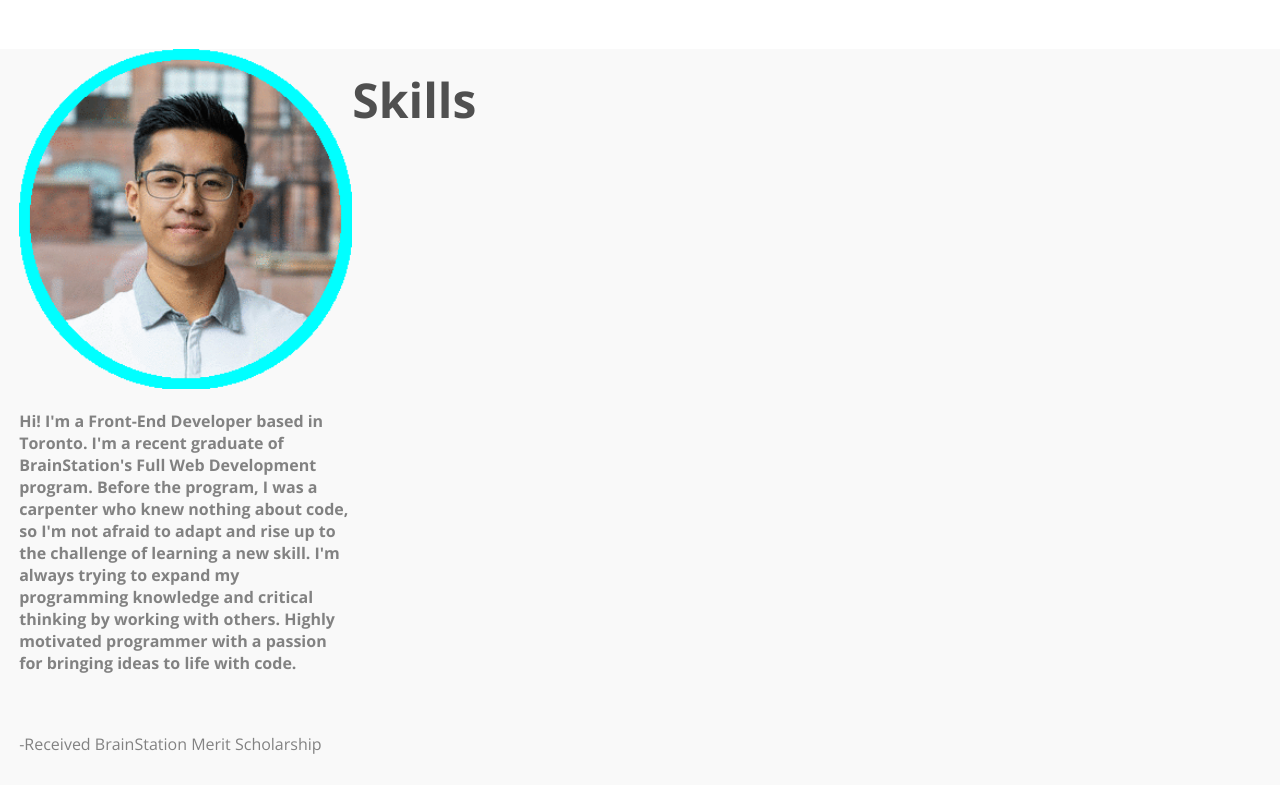
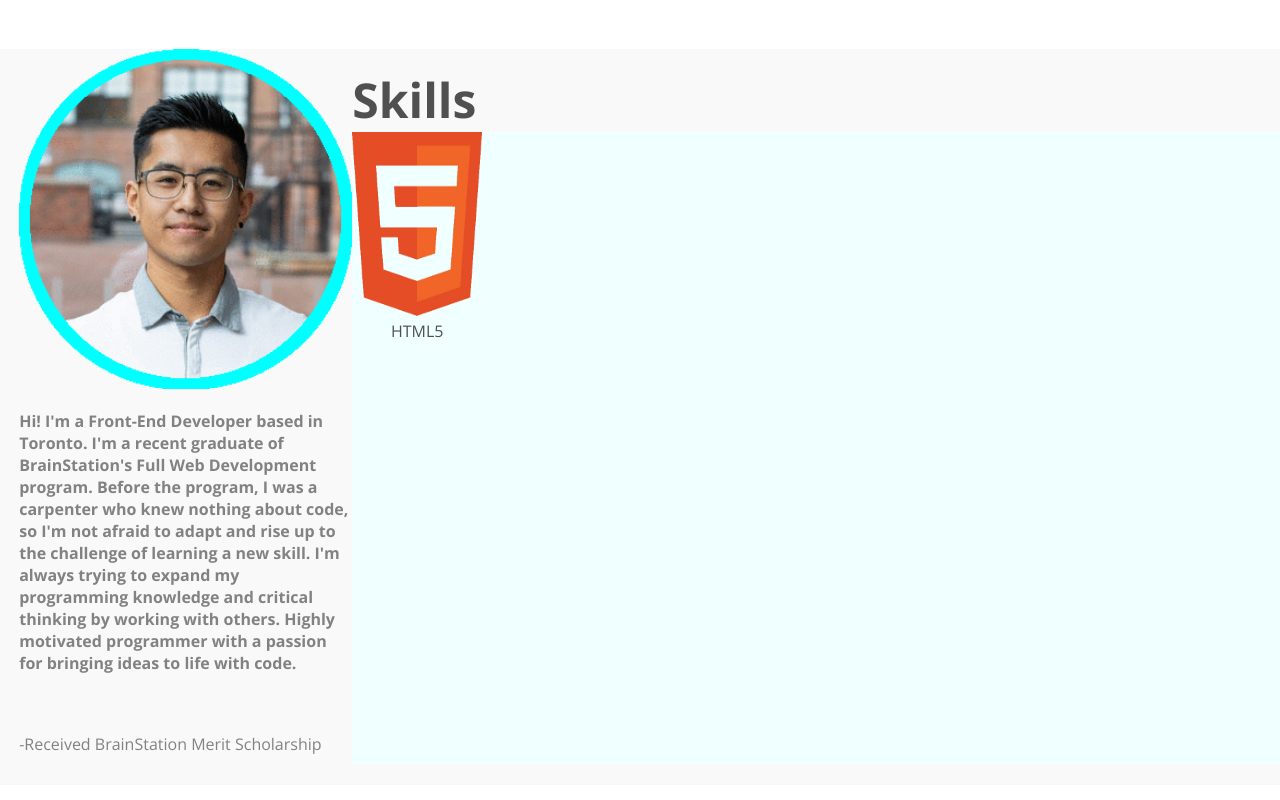
Before and after one commit to Mike2081/portfolio, a React (Create React App) app: page / in a window 1280 px wide. Shown: the part 800-1600 px from the top of the page. Built offline with nearby package versions, Linux system fonts and the light colour scheme.

Commit message:
added html5 logo/title

```diff
--- a/src/components/App.js
+++ b/src/components/App.js
@@ -42,6 +42,14 @@ class App extends Component {
             </div>
             <div className='App__about__square__icons'>
               <h1 className='App__about__square__icons__title'>Skills</h1>
+              <div className='App__about__square__icons__block'>
+                <div className='App__about__square__icons__block__html'>
+                  <img className='App__about__square__icons__block__html__logo1' src={require('../Images/html5.png')}/>
+                  <div className='App__about__square__icons__block__html__title1'>
+                    HTML5
+                  </div>
+                </div>
+              </div>
             </div>
           </div>
         </div>
--- a/src/styles/App.css
+++ b/src/styles/App.css
@@ -66,6 +66,30 @@
   color: #505050;
   font-size: 3em;
   margin: 2% 0% 0% 0%;
+}
+
+.App__about__square__icons__block {
+  background-color: azure;
+  height: 79vh;
+  width: 100%;
+}
+
+.App__about__square__icons__block__html__logo1 {
+  height: 23vh;
+  width: 14%;
+}
+
+.App__about__square__icons__block__html__title1 {
+  height: 4vh;
+  width: 14%;
+  font-family: 'Open Sans', sans-serif;
+  color: #505050;
+  display: -webkit-box;
+  display: -ms-flexbox;
+  display: flex;
+  -webkit-box-pack: space-evenly;
+      -ms-flex-pack: space-evenly;
+          justify-content: space-evenly;
 }
 
 .App__nav {
--- a/src/styles/App.scss
+++ b/src/styles/App.scss
@@ -62,6 +62,25 @@
                 color: rgb(80, 80, 80);
                 font-size: 3em;
                 margin: 2% 0% 0% 0%;
+            }
+            &__block{
+                background-color: azure;
+                height: 79vh;
+                width: 100%;
+                &__html{
+                    &__logo1{
+                        height: 23vh;
+                        width: 14%;
+                    }
+                    &__title1{
+                        height: 4vh;
+                        width: 14%;
+                        font-family: 'Open Sans', sans-serif;
+                        color: #505050;
+                        display: flex;
+                        justify-content: space-evenly;
+                    }
+                }
             }
           }
         }
```
Also changed, not shown: 1 other file (tests, documents, lock files or other folders).
